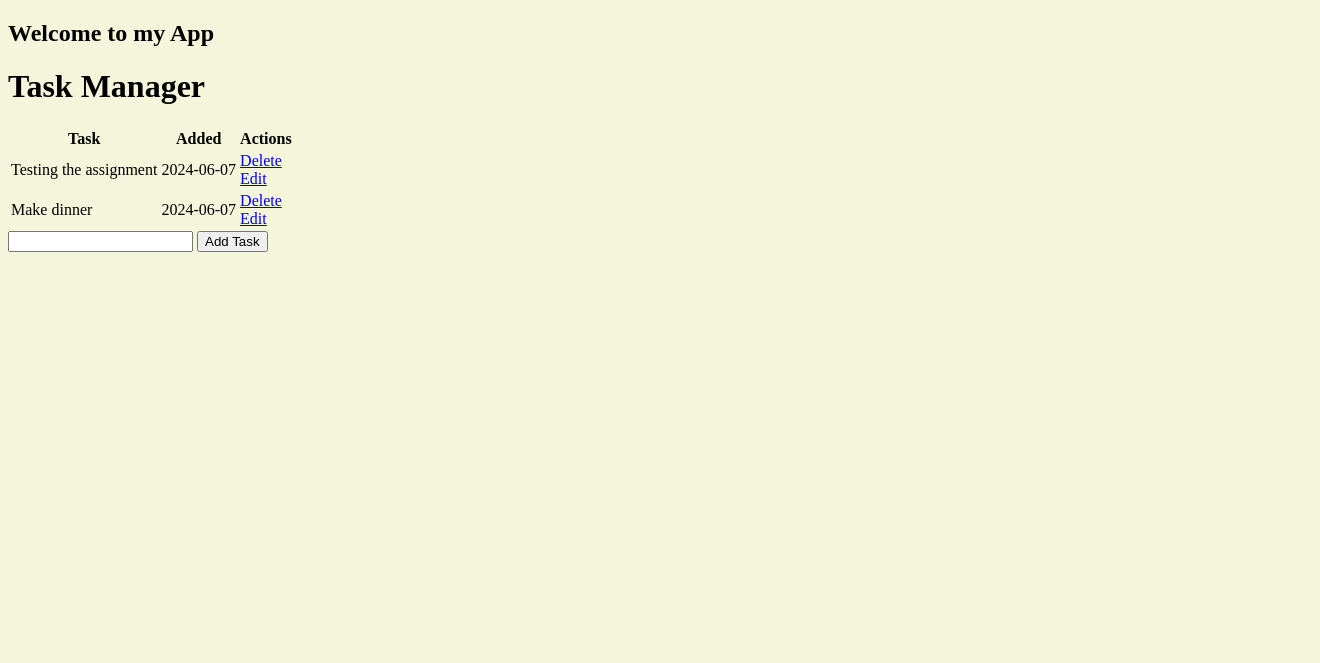
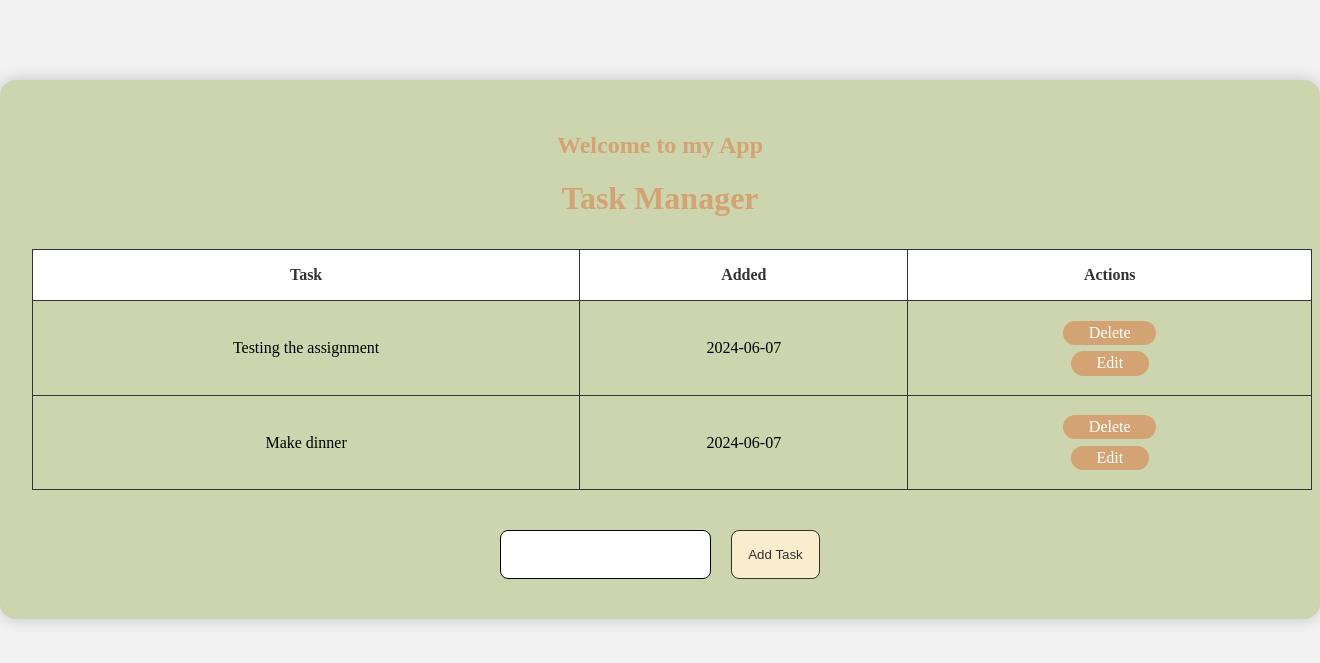
Before and after one commit to mahesh349/Flask_CRUD_App, a Flask app: page / in a window 1320 px wide. Shown: the top 663 px of the page. Run offline with Flask 3, Linux system fonts and the light colour scheme.

Commit message:
Final CRUD application with Stylings

```diff
--- a/app.py
+++ b/app.py
@@ -9,6 +9,7 @@ app = Flask(__name__)
 
 # configuring the extension for the flask SQLAlchemy
 app.config["SQLALCHEMY_DATABASE_URI"] = "sqlite:///database.db"
+app.config["SQLALCHEMY_TRACK_MODIFICATION"] = False #  This is called as creating a flag for database, when a user goeas to your webpage after deployment it wont be using a preexisting db it will create a new one
 db = SQLAlchemy(app) #we added our app in our SQLAlchemy
 
 #we nned to create class model
@@ -22,6 +23,11 @@ class MyTask(db.Model):
     # using dunder method of a string representation
     def __repr__(self) -> str:
         return f"Task {self.id}"
+
+# we are going to use a contect manager below
+with app.app_context():
+    db.create_all()
+
 
 
 
@@ -76,10 +82,15 @@ def update(id:int):
         return render_template('edit.html', task = task )
 
 
-# in order to give our flask app a final test:
-# Thebelow is the runner and debugger
-if __name__ in "__main__":
-    # we are going to use a contect manager below
-    with app.app_context():
-        db.create_all()
+#The below code is used if you want to run the code inn local server without deploying
+# # in order to give our flask app a final test:
+# # Thebelow is the runner and debugger
+# if __name__ in "__main__":
+#     # we are going to use a contect manager below
+#     with app.app_context():
+#         db.create_all()
+#     app.run(debug=True) # we have kept the debugger always on so that flask will keep updating itself
+
+#Deploying the code
+if __name__ == "__main__":
     app.run(debug=True) # we have kept the debugger always on so that flask will keep updating itself
--- a/static/styles.css
+++ b/static/styles.css
@@ -1,3 +1,61 @@
 body {
-  background-color: beige;
+  background-color: #f2f2f2;
+  font-family: "Times New Roman", Times, serif;
+  margin: 0;
+  padding: 0;
+}
+
+.content {
+  max-width: 80rem;
+  margin: 5rem auto;
+  padding: 2rem;
+  background-color: #ccd5ae;
+  border-radius: 1rem;
+  box-shadow: 0 0 1rem rgba(0, 0, 0, 0.2);
+  text-align: center;
+}
+.content h1, .content h2, .content h3, .content h4, .content h5, .content h6 {
+  color: #d4a373;
+}
+.content table {
+  width: 80rem;
+  margin-top: 2rem;
+  margin-bottom: 2rem;
+  border-collapse: collapse;
+}
+.content table th, .content table td {
+  padding: 1rem;
+  border: 0.1rem solid #333;
+}
+.content table th {
+  background-color: white;
+  color: #333;
+}
+.content table a {
+  display: inline-block;
+  padding: 0.2rem 1.6rem;
+  margin: 0.2rem;
+  border-radius: 2rem;
+  background-color: #d4a373;
+  color: #fff;
+  text-decoration: none;
+  transition: background-color 0.3s ease;
+}
+.content table a:hover {
+  background-color: #faedcd;
+  color: #333;
+}
+.content input {
+  padding: 1rem;
+  margin: 0.5rem;
+  border: solid 0.1rem;
+  border-radius: 0.5rem;
+}
+.content #btn_add {
+  background-color: #faedcd;
+  color: #333;
+  cursor: pointer;
+}
+.content #btn_add:hover {
+  background-color: #ccd5ae;
 }/*# sourceMappingURL=styles.css.map */
--- a/static/styles.scss
+++ b/static/styles.scss
@@ -1,3 +1,73 @@
+$BackColor: #ccd5ae;
+$primaryColor: #d4a373;
+$successColor: #faedcd;
+$primaryHoverColor: #faedcd;
+$succcessHoverColoe: #ccd5ae;
+$titleColor: #333;
+
 body{
-    background-color: beige;
+    background-color: #f2f2f2;
+    font-family: 'Times New Roman', Times, serif;
+    margin: 0;
+    padding: 0;
 }
+
+.content{
+    max-width: 80rem;
+    margin: 5rem auto;
+    padding: 2rem;
+    background-color: $BackColor;
+    border-radius: 1rem;
+    box-shadow: 0 0 1rem rgba(0, 0, 0, 0.2);
+    text-align: center;
+
+    h1,h2,h3,h4,h5,h6{
+        color: $primaryColor;
+    }
+    table{
+        width: 80rem;
+        margin-top: 2rem;
+        margin-bottom: 2rem;
+        border-collapse: collapse;
+
+        th,td{
+            padding: 1rem;
+            border: 0.1rem solid #333;
+        }
+        th{
+            background-color: white;
+            color: #333;
+        }
+        a{
+            display: inline-block;
+            padding: 0.2rem 1.6rem;
+            margin: 0.2rem;
+            border-radius: 2rem;
+            background-color: $primaryColor;
+            color: #fff;
+            text-decoration: none;
+            transition: background-color 0.3s ease;
+
+            &:hover{
+                background-color: $primaryHoverColor;
+                color: #333;
+            }
+        }
+    }
+    input{
+        padding: 1rem;
+        margin: 0.5rem;
+        border: solid 0.1rem;
+        border-radius: 0.5rem;
+    }
+
+    #btn_add{
+        background-color: $successColor;
+        color: #333;
+        cursor: pointer;
+        &:hover{
+            background-color: $succcessHoverColoe;
+        }
+    }
+
+}
```
Also changed, not shown: 1 other file.
